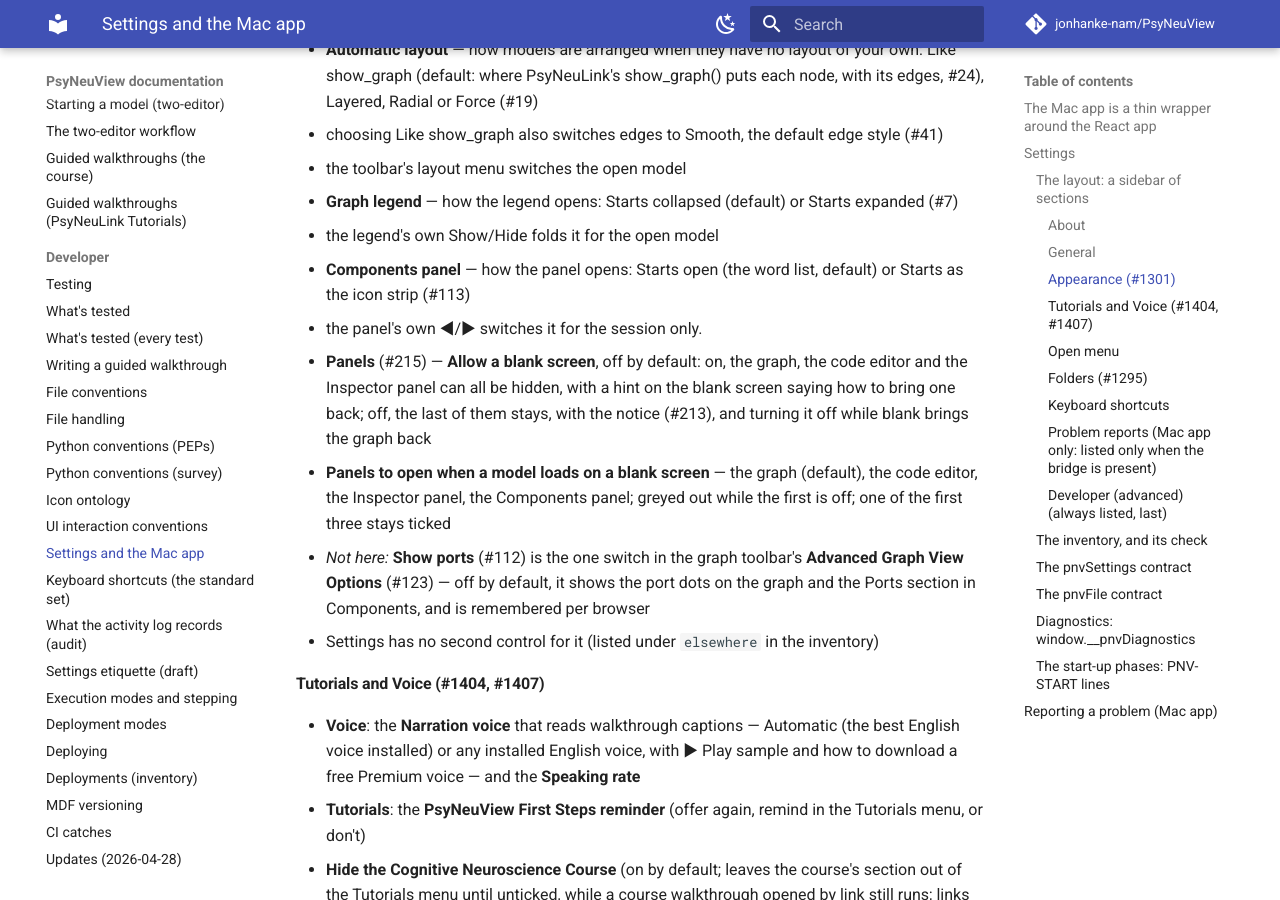
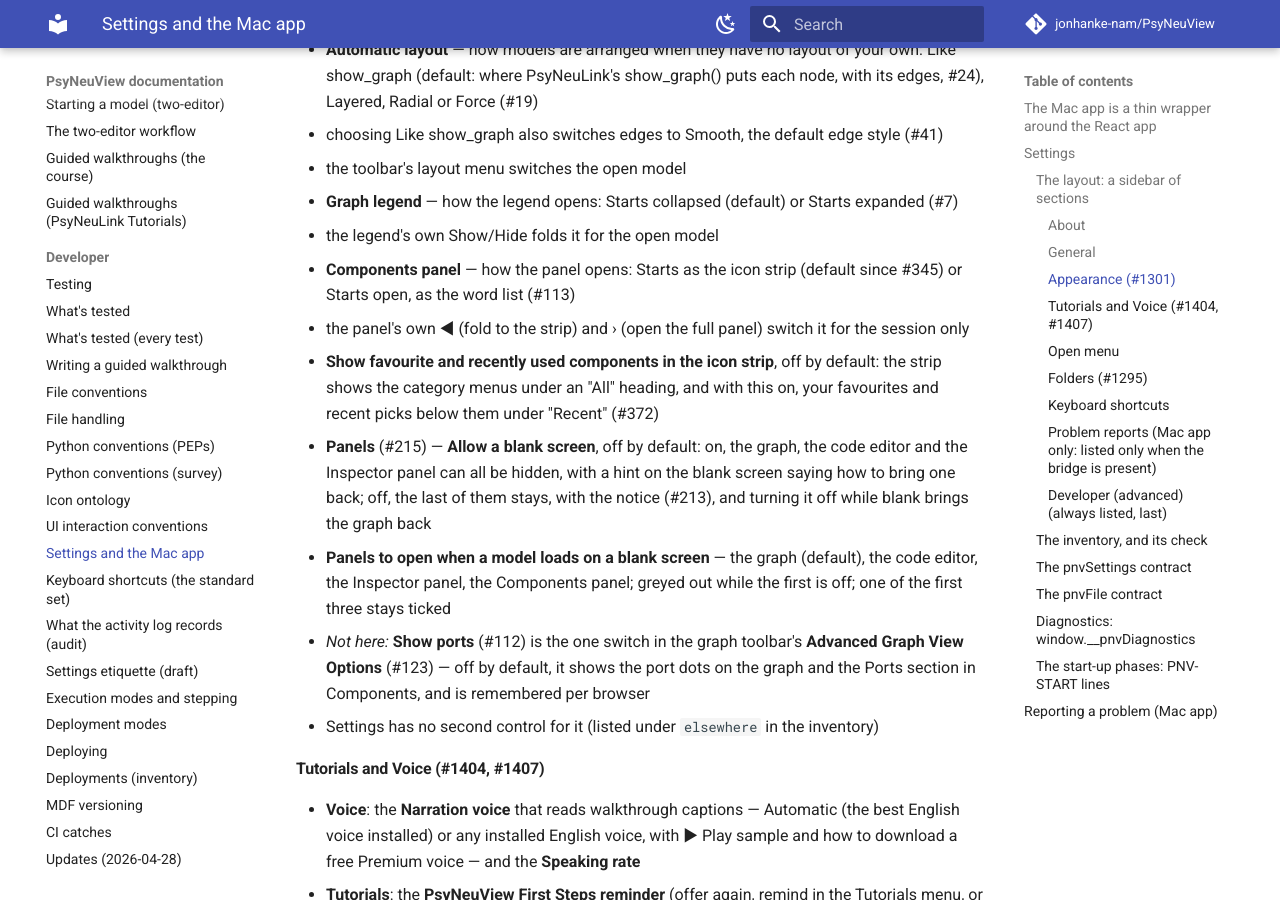
Before and after one commit to jonhanke-nam/PsyNeuView, an MkDocs documentation site: the page built from docs/settings-and-mac-app.md, in a window 1280 px wide and 900 px high, scrolled down 2856 px. Built offline with MkDocs 1.6.1 and Material for MkDocs 9.7.7, drawn with Linux system fonts in a browser that asks for light colours; comment, search, counter and statistics services are not loaded.

Commit message:
Settings page: the Components panel opens as the icon strip, with its fold buttons and the All and Recent headings (#379)
Co-Authored-By: Claude Opus 5.5 <noreply@anthropic.com>

```diff
--- a/docs/settings-and-mac-app.md
+++ b/docs/settings-and-mac-app.md
@@ -92,8 +92,9 @@ How the app looks and feels, remembered per browser:
   - the toolbar's layout menu switches the open model
 - **Graph legend** — how the legend opens: Starts collapsed (default) or Starts expanded (#7)
   - the legend's own Show/Hide folds it for the open model
-- **Components panel** — how the panel opens: Starts open (the word list, default) or Starts as the icon strip (#113)
-  - the panel's own ◀/▶ switches it for the session only.
+- **Components panel** — how the panel opens: Starts as the icon strip (default since #345) or Starts open, as the word list (#113)
+  - the panel's own ◀ (fold to the strip) and › (open the full panel) switch it for the session only
+  - **Show favourite and recently used components in the icon strip**, off by default: the strip shows the category menus under an "All" heading, and with this on, your favourites and recent picks below them under "Recent" (#372)
 - **Panels** (#215) — **Allow a blank screen**, off by default: on, the graph, the code editor and the Inspector panel can all be hidden, with a hint on the blank screen saying how to bring one back; off, the last of them stays, with the notice (#213), and turning it off while blank brings the graph back
   - **Panels to open when a model loads on a blank screen** — the graph (default), the code editor, the Inspector panel, the Components panel; greyed out while the first is off; one of the first three stays ticked
 - *Not here:* **Show ports** (#112) is the one switch in the graph toolbar's **Advanced Graph View Options** (#123) — off by default, it shows the port dots on the graph and the Ports section in Components, and is remembered per browser
--- a/docs/settings-inventory.yaml
+++ b/docs/settings-inventory.yaml
@@ -651,7 +651,7 @@ settings:
     notes: >-
       Starts as the icon strip (default since #345, listed first) or Starts
       open, as the word list (#113). A stored choice is kept.
-      Decides how the Components panel opens. The panel's own ◀/▶ button
+      Decides how the Components panel opens. The panel's own ◀ button (› in the strip)
       collapses or opens it for the current session without changing this
       setting; it is no longer remembered, and the old remembered value
       (psyneuview_palette_compact) is not read, so nobody stays stuck on the
```
